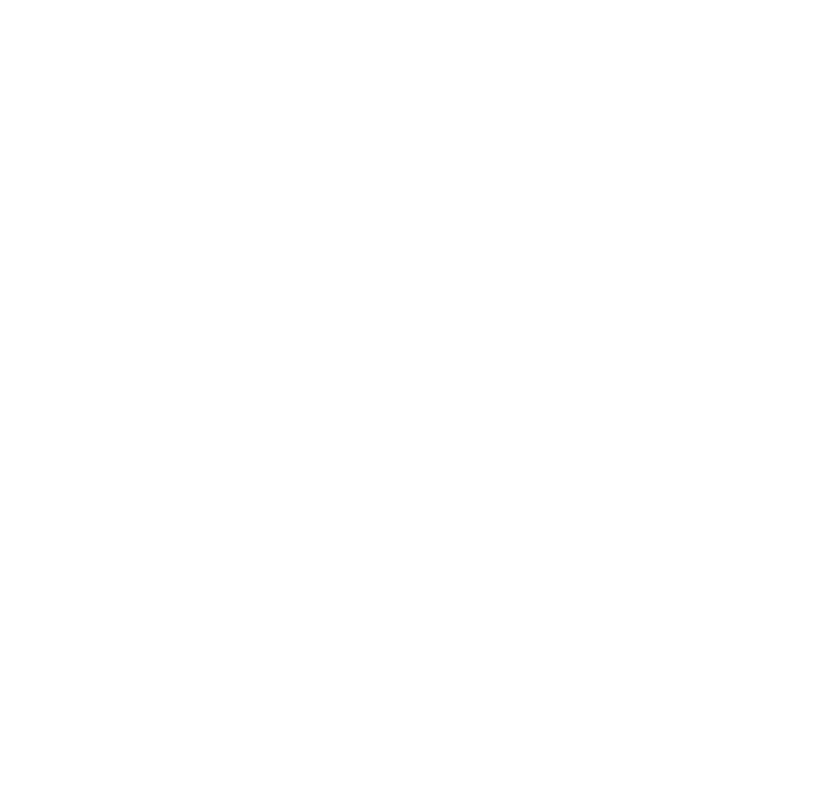
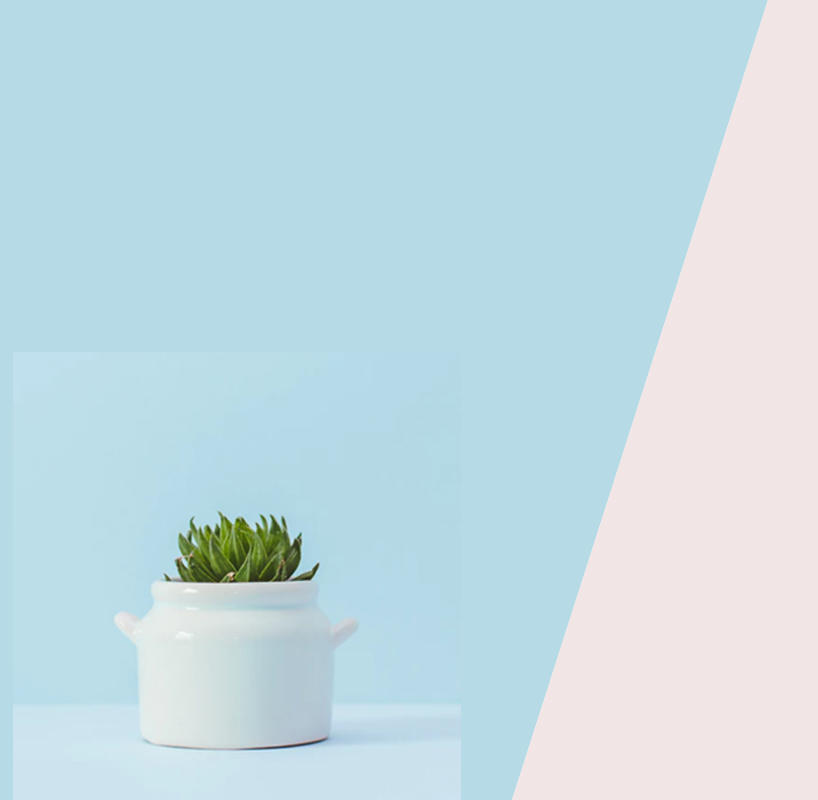
Before and after one commit to SaikatKarar/encyclopedia-app-banner, a plain HTML site: page index.htm in a window 1280 px wide. Shown: the whole page, without its empty margins (0-818 px from the left). Drawn offline with Linux system fonts and the light colour scheme.

Commit message:
using background clip path

```diff
--- a/index.htm
+++ b/index.htm
@@ -9,7 +9,16 @@
 </head>
 
 <body>
-
+    <div class="main">
+        <div class="left">
+            <img src="./img/plant1.jpg" alt="">
+        </div>
+        <div class="right">
+            <div class="img">
+                <!-- <img src="./img/annie-spratt.jpg" alt=""> -->
+            </div>
+        </div>
+    </div>
 </body>
 
 </html>
--- a/style.css
+++ b/style.css
@@ -0,0 +1,48 @@
+* {
+    margin: 0;
+    padding: 0;
+    box-sizing: border-box;
+}
+
+html,
+body {
+    width: 100%;
+    height: 100%;
+}
+
+.main {
+    width: 100%;
+    height: 100%;
+    /* background-color: salmon; */
+}
+
+.left {
+    position: absolute;
+    top: 0;
+    left: 0;
+    width: 100%;
+    height: 100%;
+    clip-path: polygon(0% 0, 60% 0, 40% 100%, 0% 100%);
+    background-color: #b6dae6;
+}
+
+.left img {
+    position: absolute;
+    bottom: 0;
+    left: 1%;
+    width: 35%;
+}
+
+.right {
+    position: absolute;
+    top: 0;
+    right: 0;
+    width: 100%;
+    height: 100%;
+    clip-path: polygon(60% 0%, 100% 0, 100% 100%, 40% 100%);
+    background-color: #f1e5e5;
+}
+
+.right .img {
+    /* background-image: url(./img/annie-spratt.jpg); */
+}
```
Also changed, not shown: img/annie-spratt.jpg (added), img/plant1.jpg (added).
